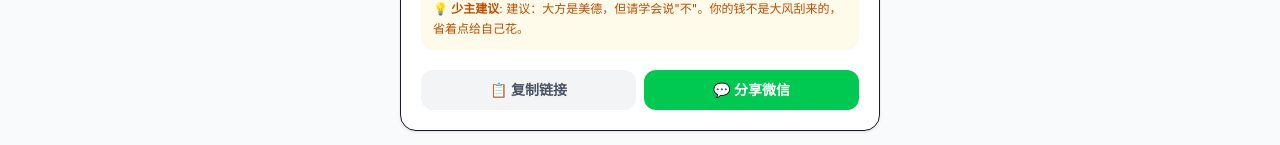
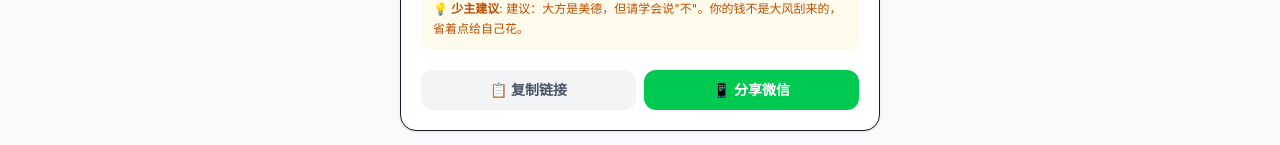
Before and after one commit to dawn-jg/sbti, a Next.js app: page /sbti/result/ATM-er in a window 1280 px wide. Shown: the part 644-789 px from the top of the page. Built offline with nearby package versions, Linux system fonts and the light colour scheme.

Commit message:
fix: SBTI结果页分享微信改为二维码

```diff
--- a/src/app/sbti/result/[type]/page.tsx
+++ b/src/app/sbti/result/[type]/page.tsx
@@ -103,12 +103,15 @@ export default function SBTIResultPage() {
             </button>
             <button
               onClick={() => {
-                const url = `https://service.wechat.com/share?url=${encodeURIComponent(window.location.href)}&title=${encodeURIComponent(shareTitle)}`;
-                window.open(url, '_blank', 'noopener');
+                const qrUrl = `https://api.qrserver.com/v1/create-qr-code/?size=200x200&data=${encodeURIComponent(window.location.href)}`;
+                const w = window.open('', '_blank', 'width=420,height=420');
+                if (w) {
+                  w.document.write(`<!DOCTYPE html><html><head><title>${shareTitle}</title><style>body{display:flex;flex-direction:column;align-items:center;justify-content:center;min-height:100vh;margin:0;font-family:system-ui;background:#f5f5f5}.qr{border-radius:16px;box-shadow:0 4px 24px rgba(0,0,0,.1)}p{margin-top:16px;color:#666;font-size:14px}</style></head><body><img class="qr" src="${qrUrl}" alt="QR"><p>${isZh ? '微信扫一扫即可分享' : 'Scan with WeChat to share'}</p></body></html>`);
+                }
               }}
               className="flex-1 py-2.5 rounded-xl bg-green-500 text-white text-sm font-semibold hover:bg-green-600 transition text-center"
             >
-              💬 {isZh ? "分享微信" : "Share WeChat"}
+              📱 {isZh ? "分享微信" : "Share WeChat"}
             </button>
           </div>
         </div>
```
